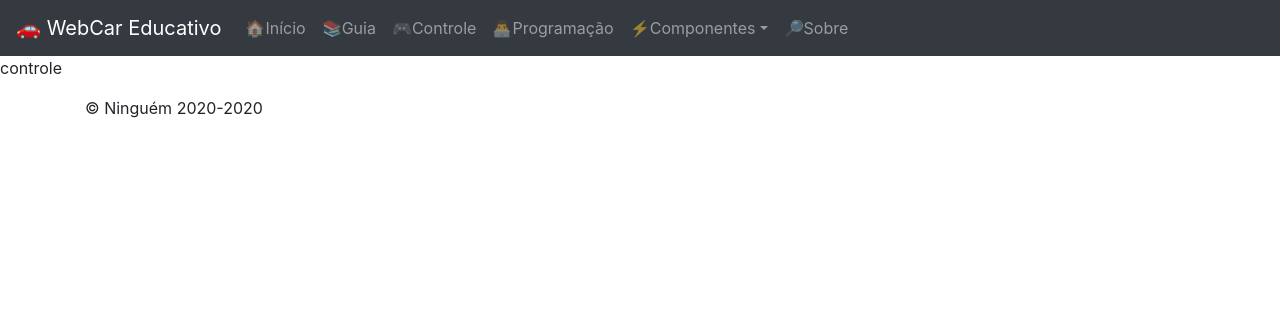
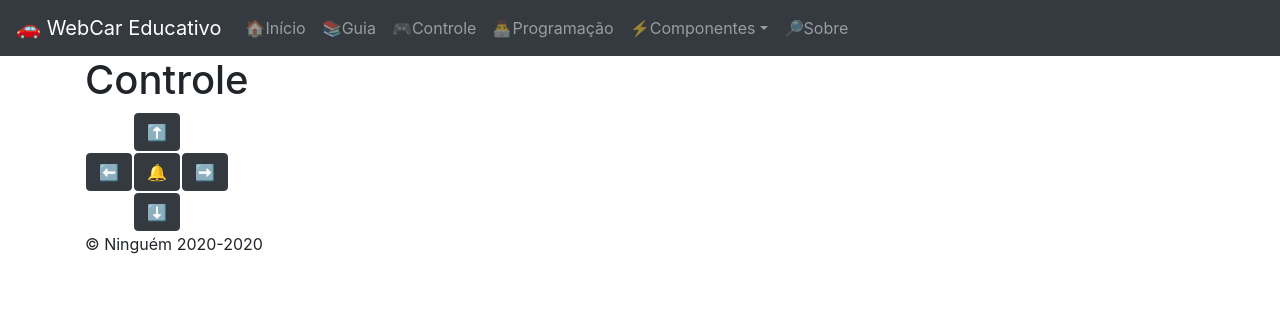
Before and after one commit to Plutaniano/WebCar-Educativo, a Flask app: page /controle in a window 1280 px wide. Shown: the top 316 px of the page. Run offline with Flask 2, Linux system fonts and the light colour scheme; some libraries are stand-ins or nearby versions.

Commit message:
adicionado controle

```diff
--- a/server/templates/paginas/controle.html
+++ b/server/templates/paginas/controle.html
@@ -1 +1,26 @@
-<p>controle</p>
+<div role="main">
+      <div class="container">
+        <h1 class="display-5">Controle</h1>
+        <table>
+            <thead>
+              <tr>
+                <th></th>
+                <th><button type="button" class="btn btn-dark">⬆️</button></th>
+                <th></th>
+              </tr>
+            </thead>
+            <tbody>
+              <tr>
+                <td><button type="button" class="btn btn-dark">⬅️</button></td>
+                <td><button type="button" class="btn btn-dark">🔔</button></td>
+                <td><button type="button" class="btn btn-dark">➡️</button></td>
+              </tr>
+              <tr>
+                <td></td>
+                <td><button type="button" class="btn btn-dark">⬇️</button></td>
+                <td></td>
+              </tr>
+            </tbody>
+            </table>
+    </div>
+</div>
```
